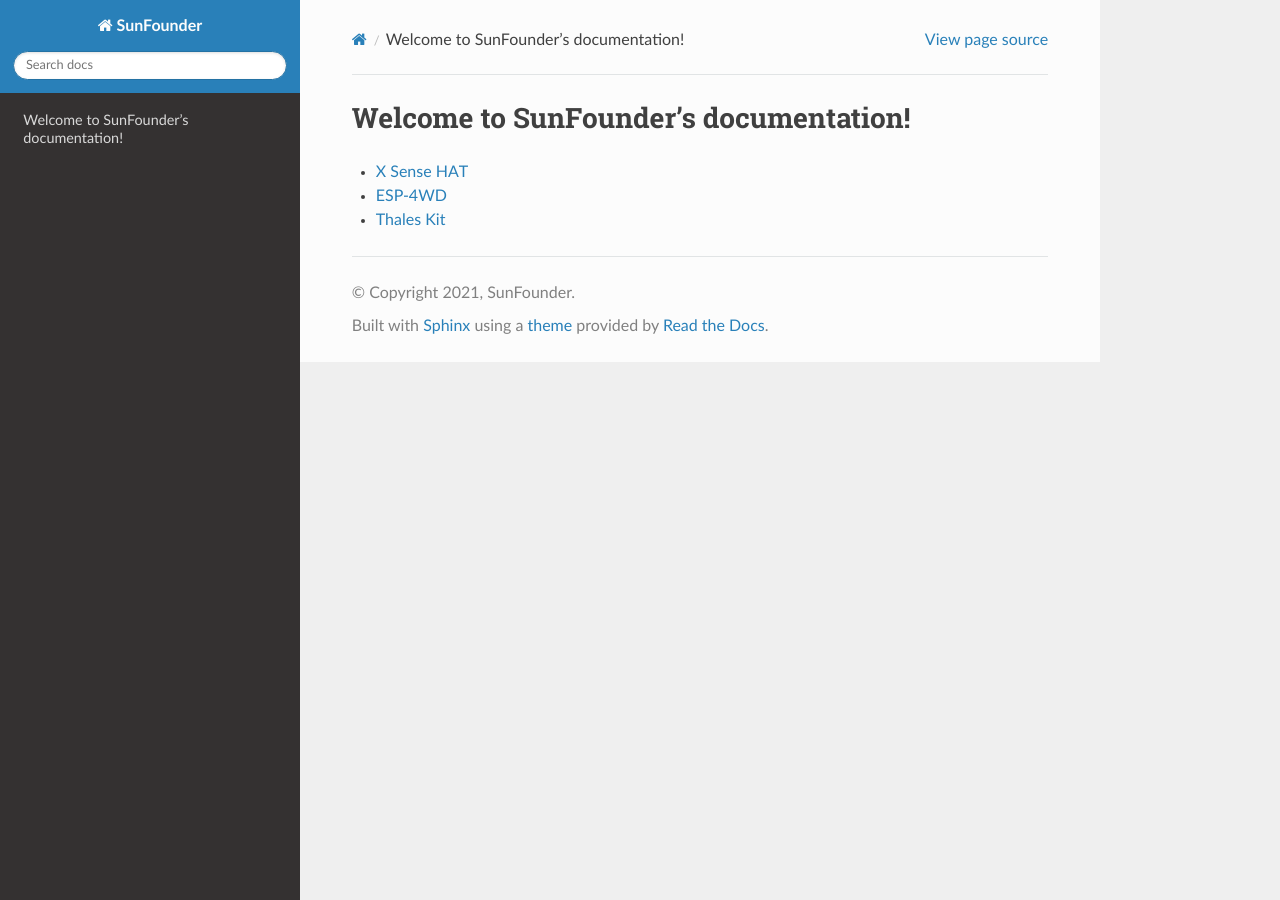
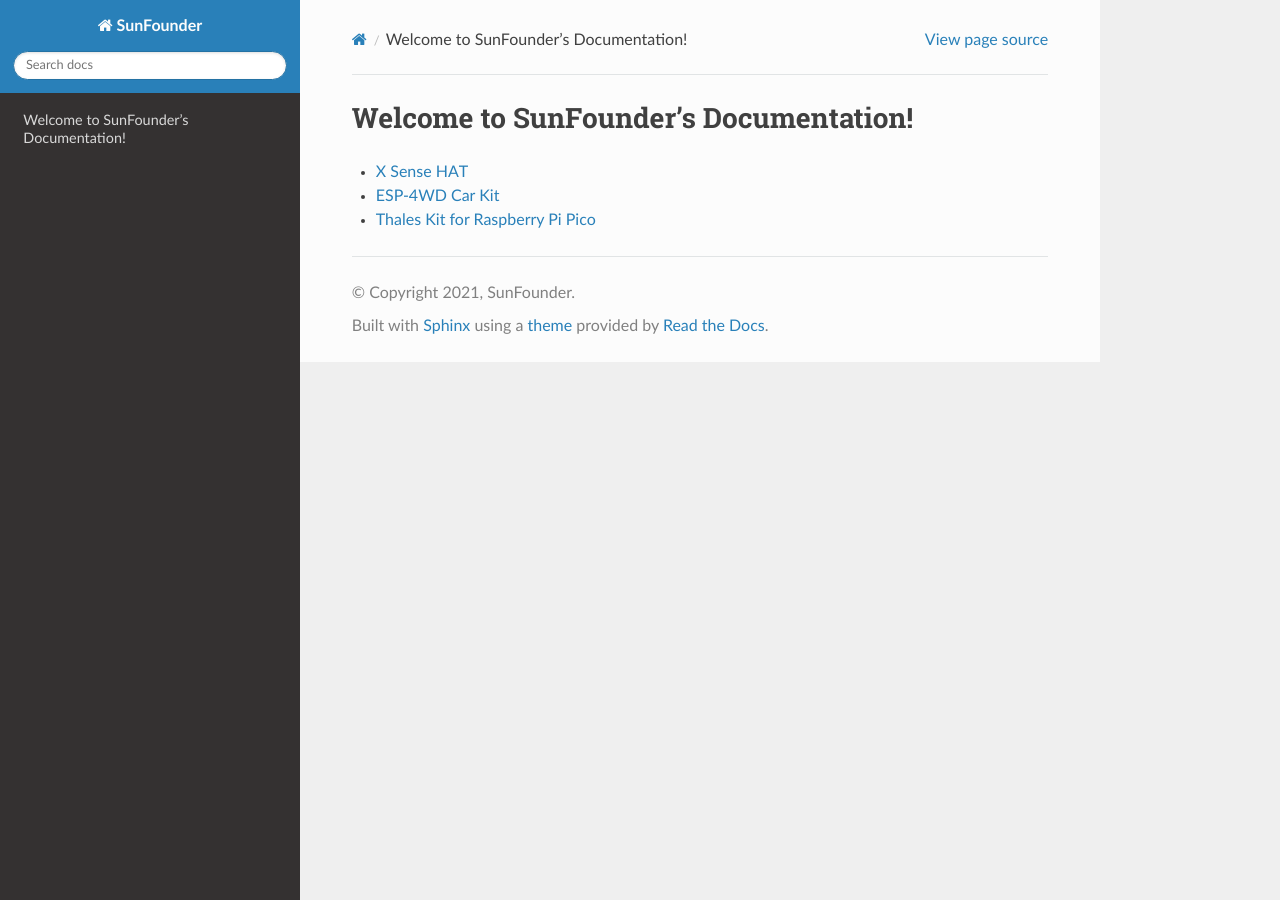
Before and after one commit to sunfounder/docs, a Sphinx documentation site: the page built from source/index.rst, in a window 1280 px wide. Built offline with Sphinx 7.4.7 and the Read the Docs theme 2.0.0, drawn with Linux system fonts in a browser that asks for light colours.

Commit message:
modify name

```diff
--- a/source/index.rst
+++ b/source/index.rst
@@ -3,9 +3,9 @@
    You can adapt this file completely to your liking, but it should at least
    contain the root `toctree` directive.
 
-Welcome to SunFounder's documentation!
-======================================
+Welcome to SunFounder's Documentation!
+========================================
 
 * `X Sense HAT <https://docs.sunfounder.com/projects/x-sense-hat/en/latest/index.html>`_
-* `ESP-4WD <https://docs.sunfounder.com/projects/esp-4wd/en/latest/index.html>`_
-* `Thales Kit <https://docs.sunfounder.com/projects/thales-kit/en/latest/index.html#>`_
+* `ESP-4WD Car Kit <https://docs.sunfounder.com/projects/esp-4wd/en/latest/index.html>`_
+* `Thales Kit for Raspberry Pi Pico <https://docs.sunfounder.com/projects/thales-kit/en/latest/index.html#>`_
```
